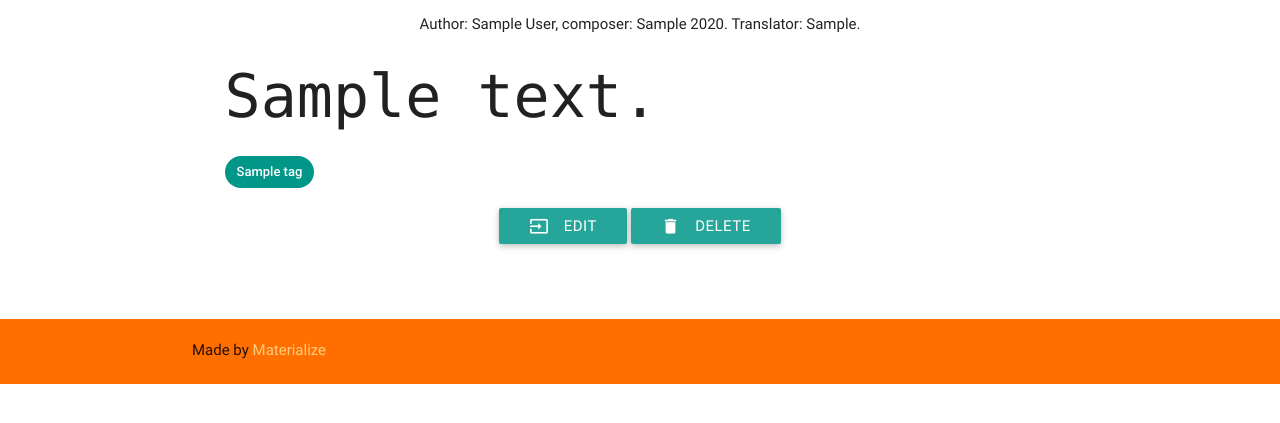
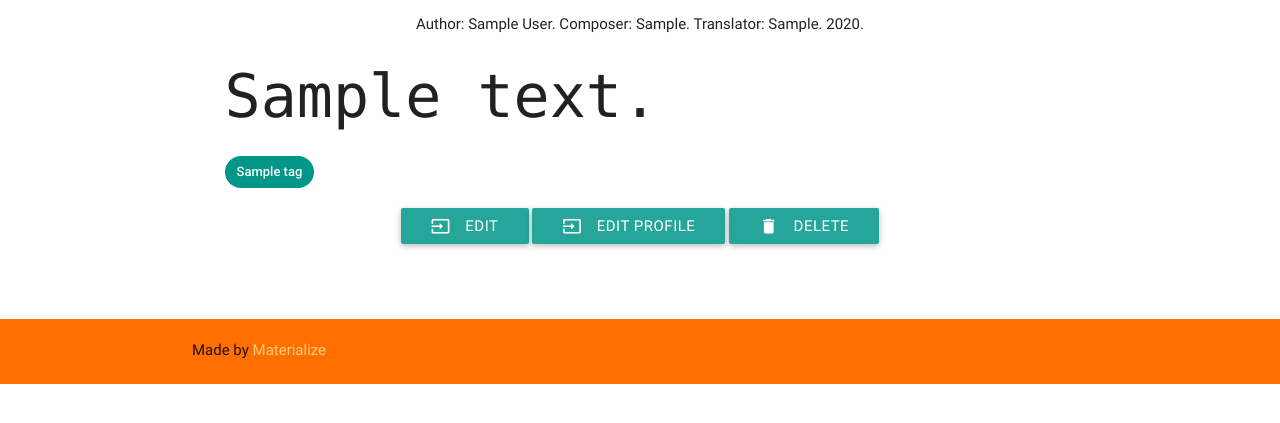
Before and after one commit to dstarod/songbook, a Django app: page /song/1/ in a window 1280 px wide. Shown: the part 134-557 px from the top of the page. Run offline with Django 3.2, Linux system fonts and the light colour scheme; a user stored in the database is signed in; tables that the repository leaves empty hold one stand-in row (values such as "Sample post"); some libraries are stand-ins or nearby versions.

Commit message:
Open song profile form

```diff
--- a/chords/forms.py
+++ b/chords/forms.py
@@ -1,5 +1,5 @@
 from django import forms
-from .models import Song, Tag
+from .models import Song, Tag, SongProfile
 
 
 class LoginForm(forms.Form):
--- a/chords/templates/chords/song_detail.html
+++ b/chords/templates/chords/song_detail.html
@@ -5,12 +5,12 @@
 
     {% if song.profile %}
         <div class="center">
-            Author: {{ song.profile.author }}, composer: {{ song.profile.composer }}
+            Author: {{ song.profile.author }}. Composer: {{ song.profile.composer }}.
+            {% if song.profile.translator %}
+                Translator: {{ song.profile.translator }}.
+            {% endif %}
             {% if song.profile.year %}
                 {{ song.profile.year }}.
-            {% endif %}
-            {% if song.profile.translator %}
-                Translator: {{ song.profile.translator }}.
             {% endif %}
         </div>
     {% endif %}
@@ -33,11 +33,11 @@
         <div class="row center">
             <a href="{% url 'songs:song_edit' pk=song.id %}" class="btn"><i class="material-icons left">input</i>Edit</a>
 
-{#            {% if song.profile %}#}
-{#                <a href="{% url 'songs:song_profile_edit' pk=song.id %}" class="btn"><i class="material-icons left">input</i>Edit profile</a>#}
-{#            {% else %}#}
-{#                <a href="{% url 'songs:song_profile_create' pk=song.id %}" class="btn"><i class="material-icons left">input</i>Create profile</a>#}
-{#            {% endif %}#}
+            {% if song.profile %}
+                <a href="{% url 'songs:song_profile_edit' pk=song.id %}" class="btn"><i class="material-icons left">input</i>Edit profile</a>
+            {% else %}
+                <a href="{% url 'songs:song_profile_create' pk=song.id %}" class="btn"><i class="material-icons left">input</i>Create profile</a>
+            {% endif %}
 
             <a href="{% url 'songs:song_delete' pk=song.id %}" class="btn"><i class="material-icons left">delete</i>Delete</a>
         </div>
--- a/chords/views.py
+++ b/chords/views.py
@@ -41,11 +41,9 @@ class SongProfileCreate(generic.CreateView):
     success_url = reverse_lazy('songs:song_list')
     fields = ('author', 'composer', 'year', 'translator')
 
-    def get_initial(self, *args, **kwargs):
-        # Get only user tags
-        super(SongProfileCreate, self).get_initial()
-        self.initial = {'song': self.kwargs['pk']}
-        return self.initial
+    def form_valid(self, form):
+        form.instance.song_id = self.kwargs['pk']
+        return super(SongProfileCreate, self).form_valid(form)
 
     def get_queryset(self):
         # Only users songs
```
